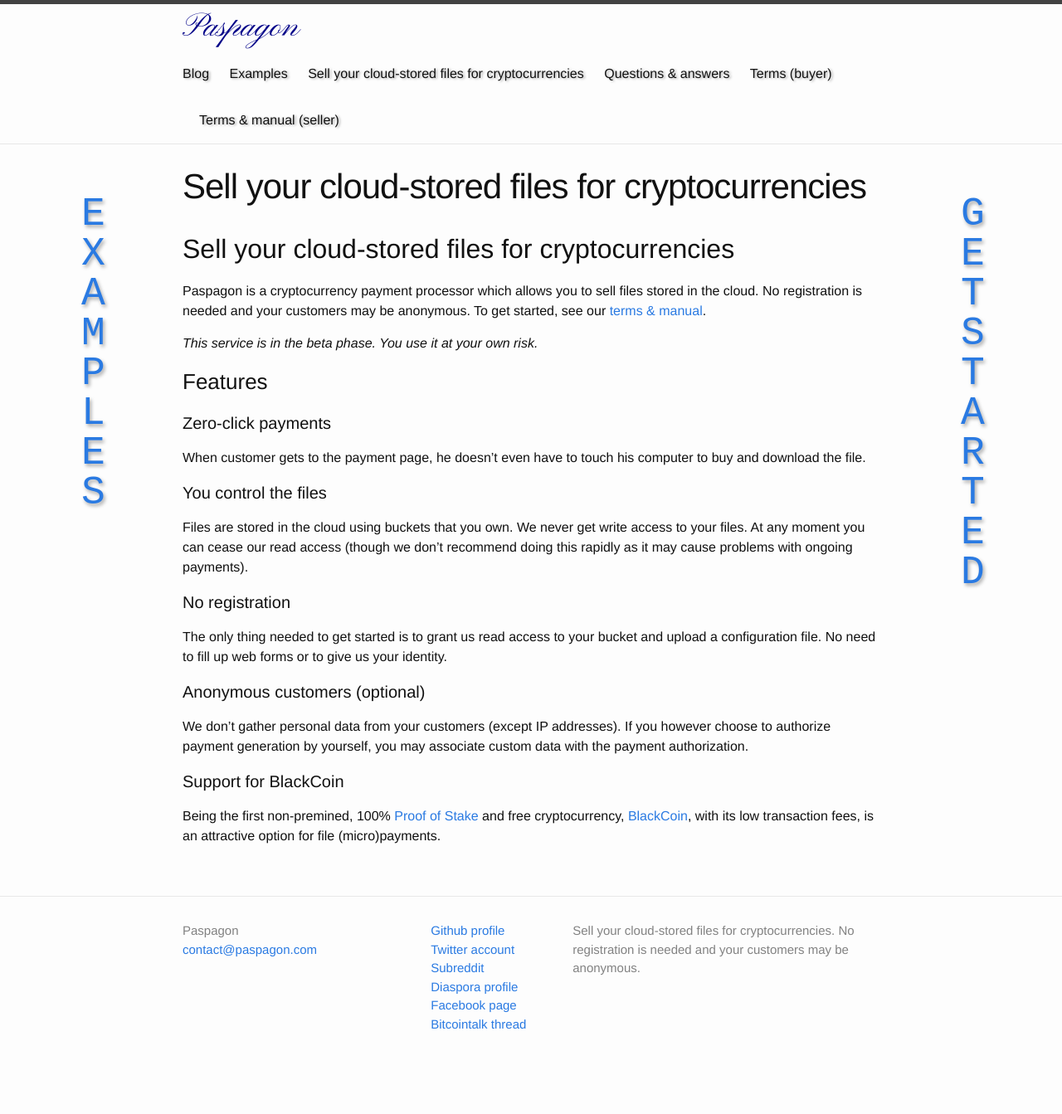
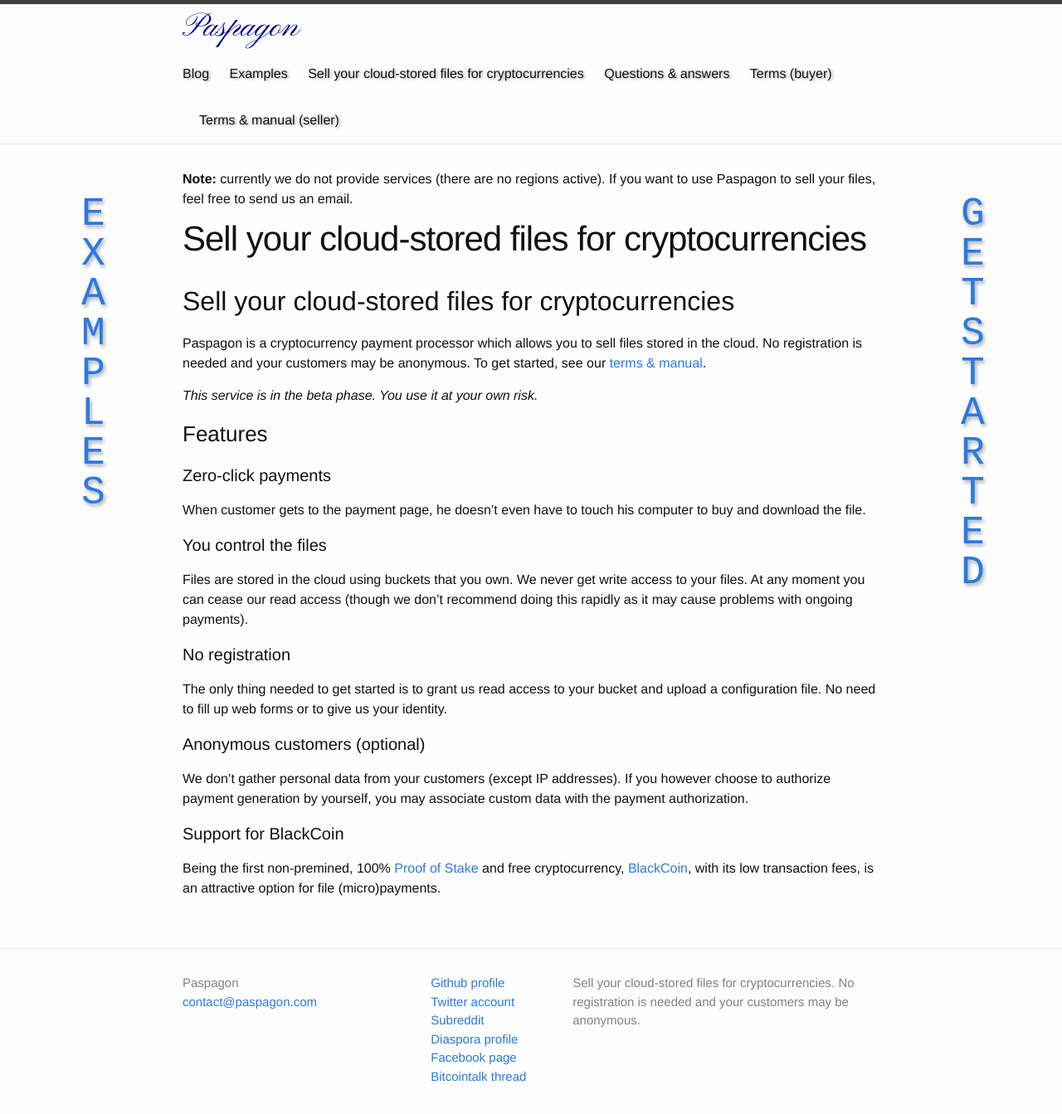
Before and after one commit to Paspagon/paspagon.github.io, a Jekyll site: the page built from index.md, in a window 1280 px wide and 1369 px high. Shown: the top 1343 px of the window at 83% size. Built offline with Jekyll 4.4.1, drawn with Linux system fonts in a browser that asks for light colours; our own code applies the rules of GitHub Pages for plain Markdown files.

Commit message:
Inform about no active regions in page template

```diff
--- a/_layouts/page.html
+++ b/_layouts/page.html
@@ -2,6 +2,9 @@
 layout: default
 ---
 <div class="post">
+  <div>
+    <p><strong>Note:</strong> currently we do not provide services (there are no regions active). If you want to use Paspagon to sell your files, feel free to send us an email.</p>
+  </div>
 
   {% if page.title %}
     <header class="post-header">
```
